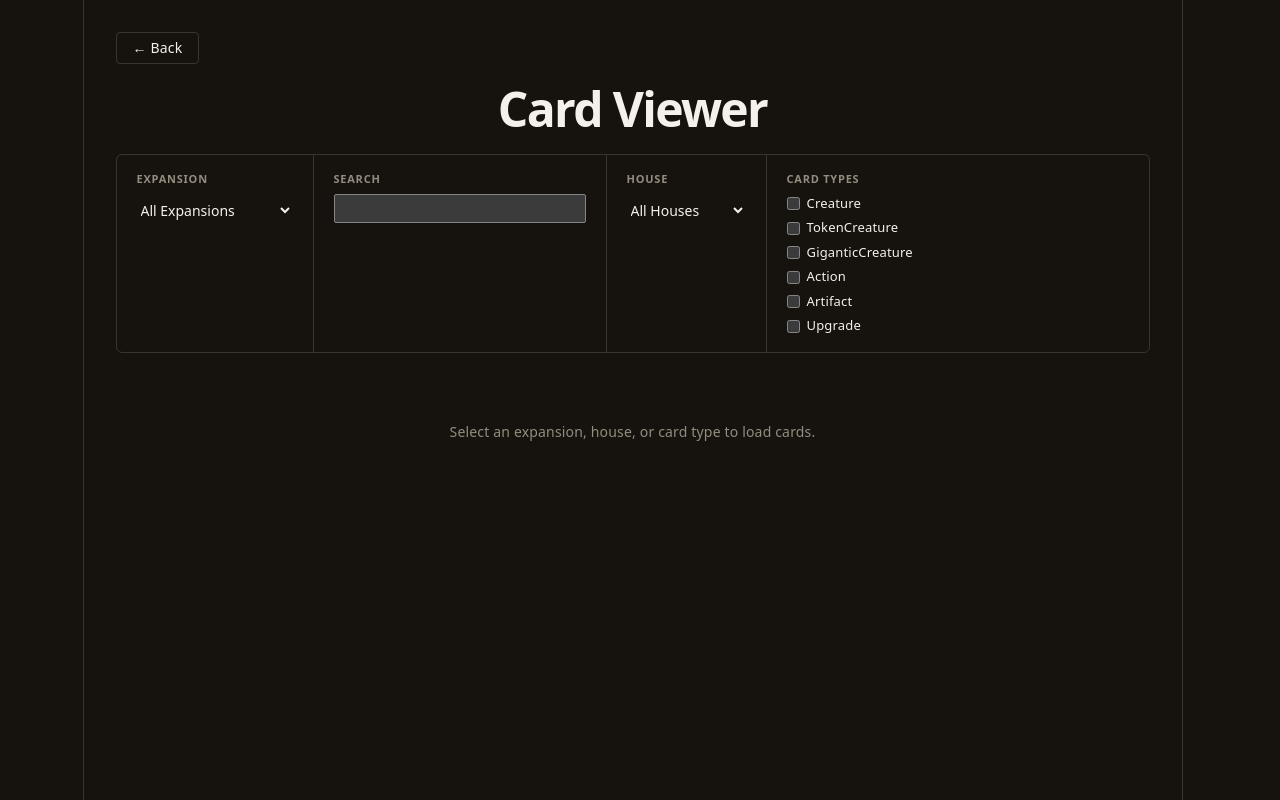
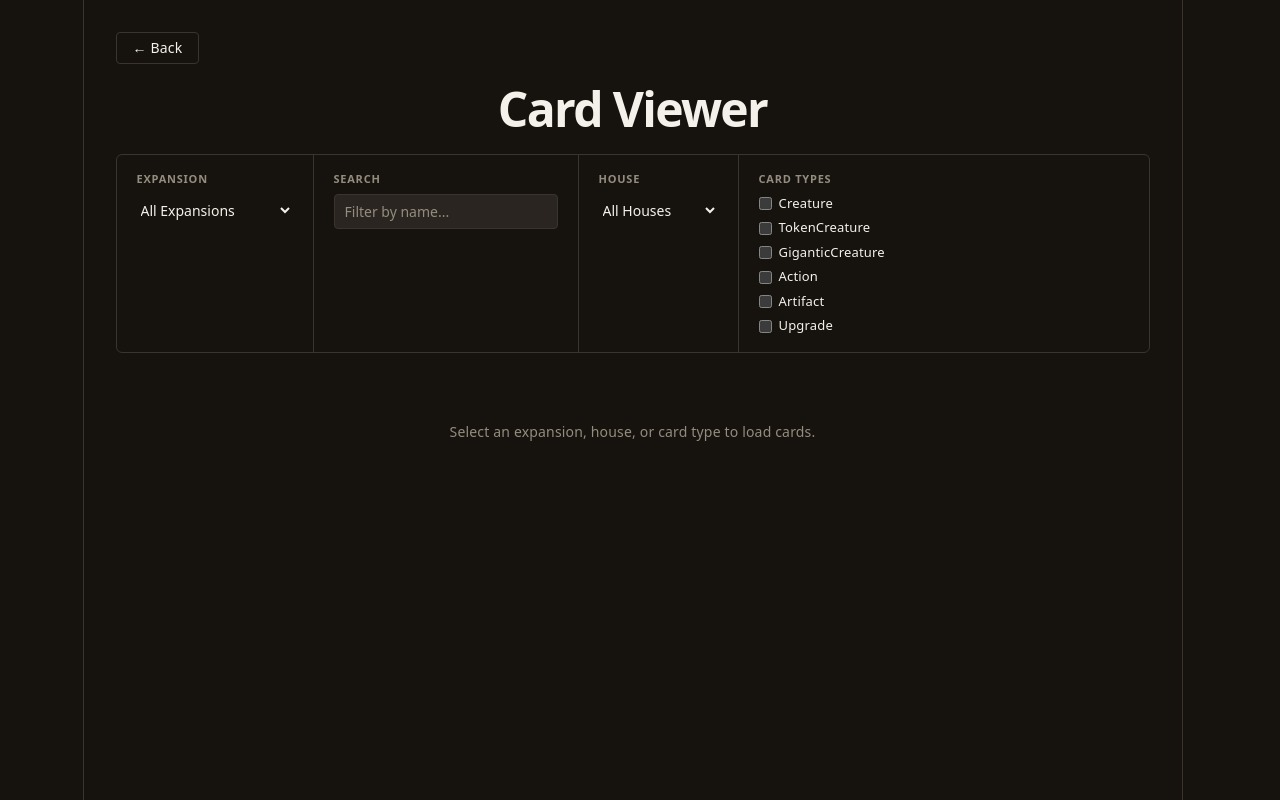
Before and after one commit to camzach/brainforge, a React (Vite) app: page /viewer in a window 1280 px wide. Built offline with nearby package versions, Linux system fonts and the light colour scheme; a web font is replaced by a local one.

Commit message:
style(viewer): style search input with design tokens and placeholder

```diff
--- a/src/routes/viewer/CardViewerScreen.module.css
+++ b/src/routes/viewer/CardViewerScreen.module.css
@@ -64,6 +64,27 @@
 .select:focus {
   outline: none;
   color: var(--accent);
+}
+
+.input {
+  padding: 6px 10px;
+  font-size: 14px;
+  font-family: var(--sans);
+  background: var(--code-bg);
+  color: var(--text-h);
+  border: 1px solid var(--border);
+  border-radius: var(--radius-sm);
+  outline: none;
+  transition: border-color var(--transition);
+  box-sizing: border-box;
+}
+
+.input:focus {
+  border-color: var(--accent);
+}
+
+.input::placeholder {
+  color: var(--text-dim);
 }
 
 .checkboxList {
--- a/src/routes/viewer/CardViewerScreen.tsx
+++ b/src/routes/viewer/CardViewerScreen.tsx
@@ -181,6 +181,8 @@ export function CardViewerScreen() {
           </label>
           <input
             id="search"
+            className={styles.input}
+            placeholder="Filter by name..."
             value={search}
             onChange={(e) => setSearch(e.target.value)}
           />
```
